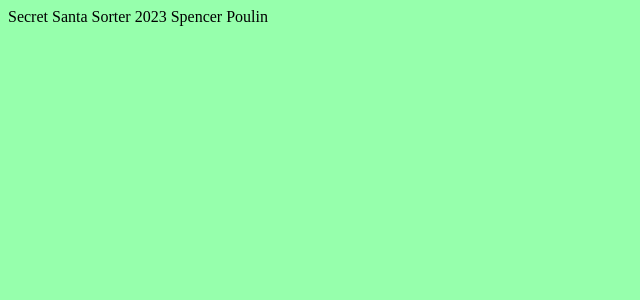
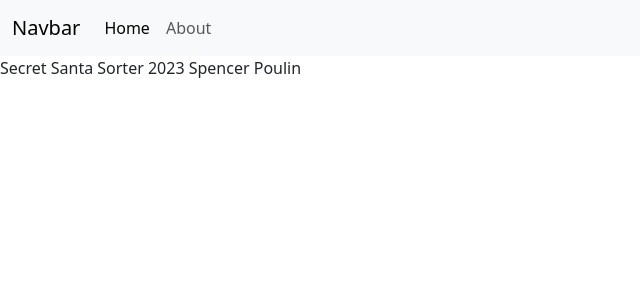
Before and after one commit to sjpoulin/secretsanta, a Flask app: page / in a window 1280 px wide. Shown: the top 300 px of the page, without its empty margins (0-640 px from the left). Run offline with Flask 3, Linux system fonts and the light colour scheme.

Commit message:
added bootstrap support and basic navbar

```diff
--- a/notes.txt
+++ b/notes.txt
@@ -8,3 +8,6 @@ Python Notes
 
 https://stackoverflow.com/questions/15512058/python-shuffle-such-that-position-will-never-repeat
 https://gradientdescending.com/secret-santa-list-using-python/
+
+Hexadecimal Color Wheel
+https://www.mathsisfun.com/numbers/color-wheel-interactive.html
--- a/templates/layout.html
+++ b/templates/layout.html
@@ -3,14 +3,29 @@
 <html lang="en">
 
     <head>
+        <meta charset="utf-8">
+        <meta name="viewport" content="width=device-width, initial-scale=1">
+        <title>Secret Santa Sorter</title>
         <link href="/static/styles.css" rel="stylesheet">
-        <title>Secret Santa Sorter</title>
-
-    </head>
-
+        <link href="https://cdn.jsdelivr.net/npm/bootstrap@5.3.2/dist/css/bootstrap.min.css" rel="stylesheet" integrity="sha384-T3c6CoIi6uLrA9TneNEoa7RxnatzjcDSCmG1MXxSR1GAsXEV/Dwwykc2MPK8M2HN" crossorigin="anonymous">
+  </head>
     <body>
-
-        {% block main %}{% endblock %}
-
+        <nav class="navbar navbar-expand-lg bg-body-tertiary">
+            <div class="container-fluid">
+              <a class="navbar-brand" href="#">Navbar</a>
+              <button class="navbar-toggler" type="button" data-bs-toggle="collapse" data-bs-target="#navbarNavAltMarkup" aria-controls="navbarNavAltMarkup" aria-expanded="false" aria-label="Toggle navigation">
+                <span class="navbar-toggler-icon"></span>
+              </button>
+              <div class="collapse navbar-collapse" id="navbarNavAltMarkup">
+                <div class="navbar-nav">
+                  <a class="nav-link active" aria-current="page" href="/templates/index.html">Home</a>
+                  <a class="nav-link" href="#">About</a>
+                </div>
+              </div>
+            </div>
+          </nav>
+        {% block main %}
+        {% endblock %}
+        <script src="https://cdn.jsdelivr.net/npm/bootstrap@5.3.2/dist/js/bootstrap.bundle.min.js" integrity="sha384-C6RzsynM9kWDrMNeT87bh95OGNyZPhcTNXj1NW7RuBCsyN/o0jlpcV8Qyq46cDfL" crossorigin="anonymous"></script>
     </body>
 </html>
```
